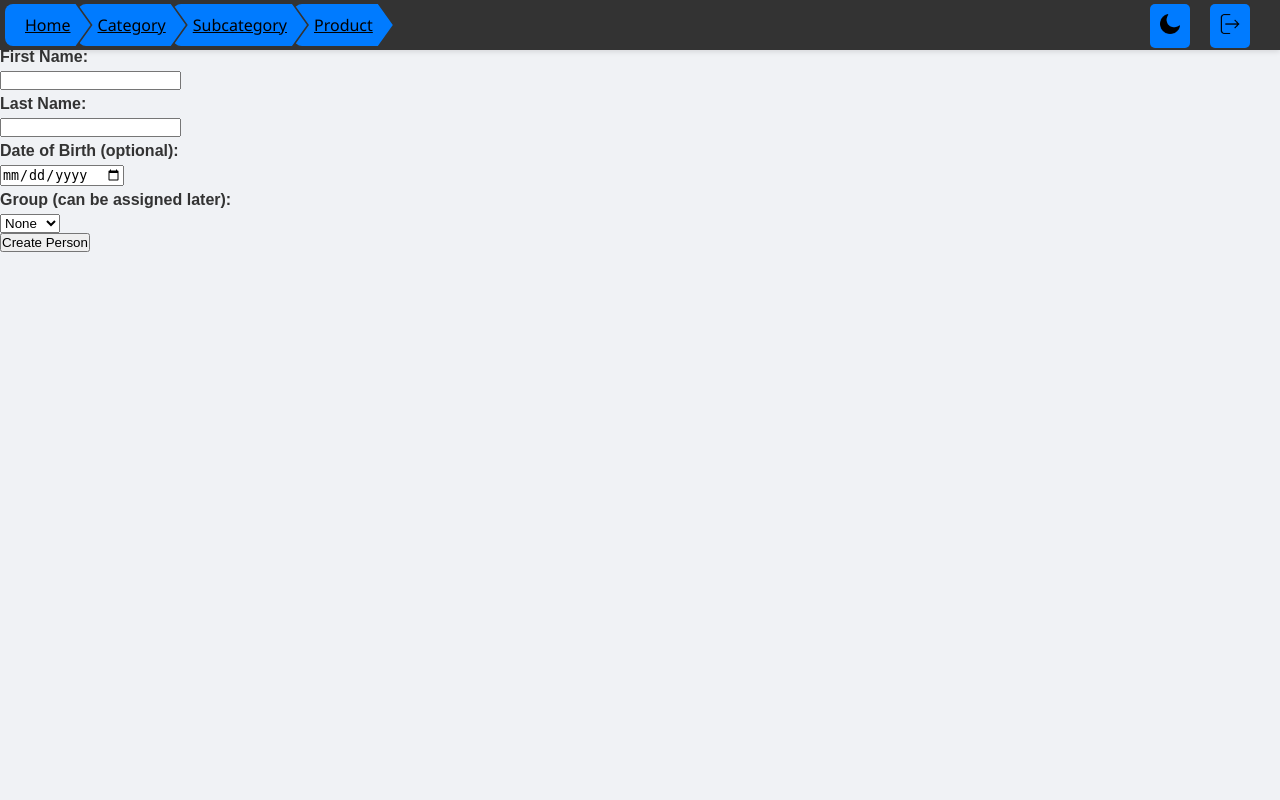
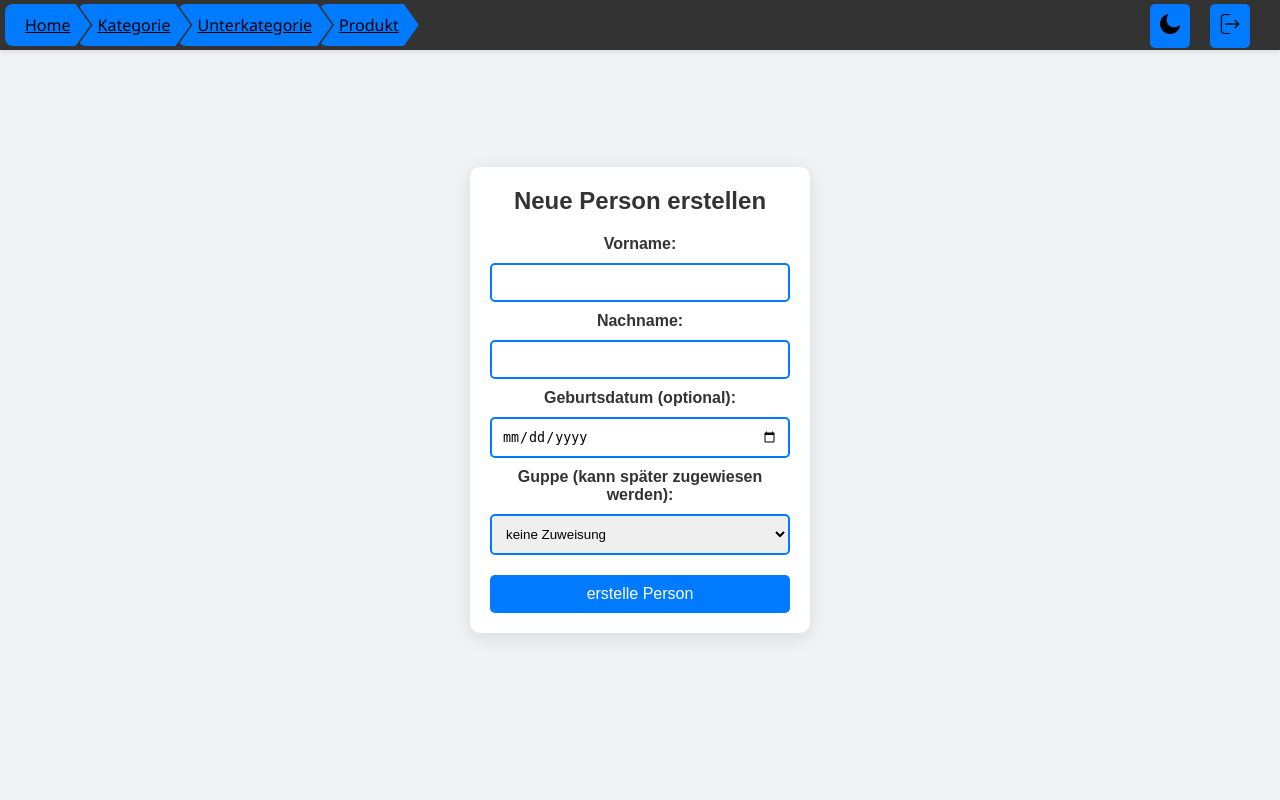
Before and after one commit to Kohlelol/EssenSchmeckt, a Django app: page /database/create_person/ in a window 1280 px wide. Run offline with Django 3.2, Linux system fonts and the light colour scheme; a user stored in the database is signed in; data comes from the database, SQL or seed files in the repository.

Commit message:
Übersetzung
auf Deutsch geändert :D

```diff
--- a/Softwarepraktikum/database/templates/database/create_person.html
+++ b/Softwarepraktikum/database/templates/database/create_person.html
@@ -3,26 +3,29 @@
 {% block title %}Create Person{% endblock %}
 
 {% block content %}
-<h2>Create a New Person</h2>
-<form method="post">
+
+<div class="login-container">
+<form method="post" class="login-form">
+    <h2>Neue Person erstellen</h2>
     {% csrf_token %}
-    <label for="first_name">First Name:</label>
-    <input type="text" id="first_name" name="first_name" required><br>
+    <label for="first_name">Vorname:</label>
+    <input type="text" id="first_name" name="first_name" class="input-field" required><br>
 
-    <label for="last_name">Last Name:</label>
-    <input type="text" id="last_name" name="last_name" required><br>
+    <label for="last_name">Nachname:</label>
+    <input type="text" id="last_name" name="last_name" class="input-field" required><br>
 
-    <label for="date_of_birth">Date of Birth (optional):</label>
-    <input type="date" id="date_of_birth" name="date_of_birth" required><br>
+    <label for="date_of_birth">Geburtsdatum (optional):</label>
+    <input type="date" id="date_of_birth" name="date_of_birth"  class="input-field"required><br>
 
-    <label for="group_id">Group (can be assigned later):</label>
-    <select id="group_id" name="group_id">
-        <option value="">None</option>
+    <label for="group_id">Guppe (kann später zugewiesen werden):</label>
+    <select id="group_id" name="group_id" class="input-field">
+        <option value="">keine Zuweisung</option>
         {% for group in groups %}
             <option value="{{ group.group_id }}">{{ group.group_name }}</option>
         {% endfor %}
     </select><br>
 
-    <button type="submit">Create Person</button>
+    <button type="submit" class="login-submit-button">erstelle Person</button>
 </form>
+</div>
 {% endblock %}
--- a/Softwarepraktikum/database/templates/database/database_list.html
+++ b/Softwarepraktikum/database/templates/database/database_list.html
@@ -16,9 +16,9 @@
         <input type="text" id="search-input" name="q" placeholder="Search..." value="{{ request.GET.q }}" class="input-field-table" />
         <!-- <button type="submit" class="search-button">Search</button> -->
 
-        <label for="group-select" class="select-group-label">Select Group:</label>
+        <label for="group-select" class="select-group-label">Gruppe auswählen:</label>
         <select id="group-select" name="group" class="select-field">
-          <option value="">All Groups</option>
+          <option value="">Alle Gruppen</option>
           {% for group in groups %}
             <option value="{{ group.group_id }}">{{ group.group_name }}</option>
           {% endfor %}
--- a/Softwarepraktikum/templates/layout.html
+++ b/Softwarepraktikum/templates/layout.html
@@ -19,9 +19,9 @@
     <div class="top-bar">
         <div class="breadcrumb">
             <a href="/" class="breadcrumb-item">Home</a>
-            <a href="/" class="breadcrumb-item">Category</a>
-            <a href="/" class="breadcrumb-item">Subcategory</a>
-            <a href="/" class="breadcrumb-item">Product</a>
+            <a href="/" class="breadcrumb-item">Kategorie</a>
+            <a href="/" class="breadcrumb-item">Unterkategorie</a>
+            <a href="/" class="breadcrumb-item">Produkt</a>
             {% block breadcrumb %}
             {% endblock %}
         </div>
--- a/Softwarepraktikum/users/templates/users/login.html
+++ b/Softwarepraktikum/users/templates/users/login.html
@@ -7,9 +7,9 @@
         <form method="post" class="login-form">
             {% csrf_token %}
             <h2>Login</h2>
-            <label for="username">Username:</label>
+            <label for="username">Benutzername:</label>
             <input type="text" id="username" name="username" class="input-field" required><br>
-            <label for="password">Password:</label>
+            <label for="password">Passwort:</label>
             <input type="password" id="password" name="password" class="input-field" required><br>
             {% if request.GET.next %}
                 <input type="hidden" name="next" value="{{ request.GET.next }}">
```
Also changed, not shown: Softwarepraktikum/users/templates/users/select.html (+13 -13 lines).
